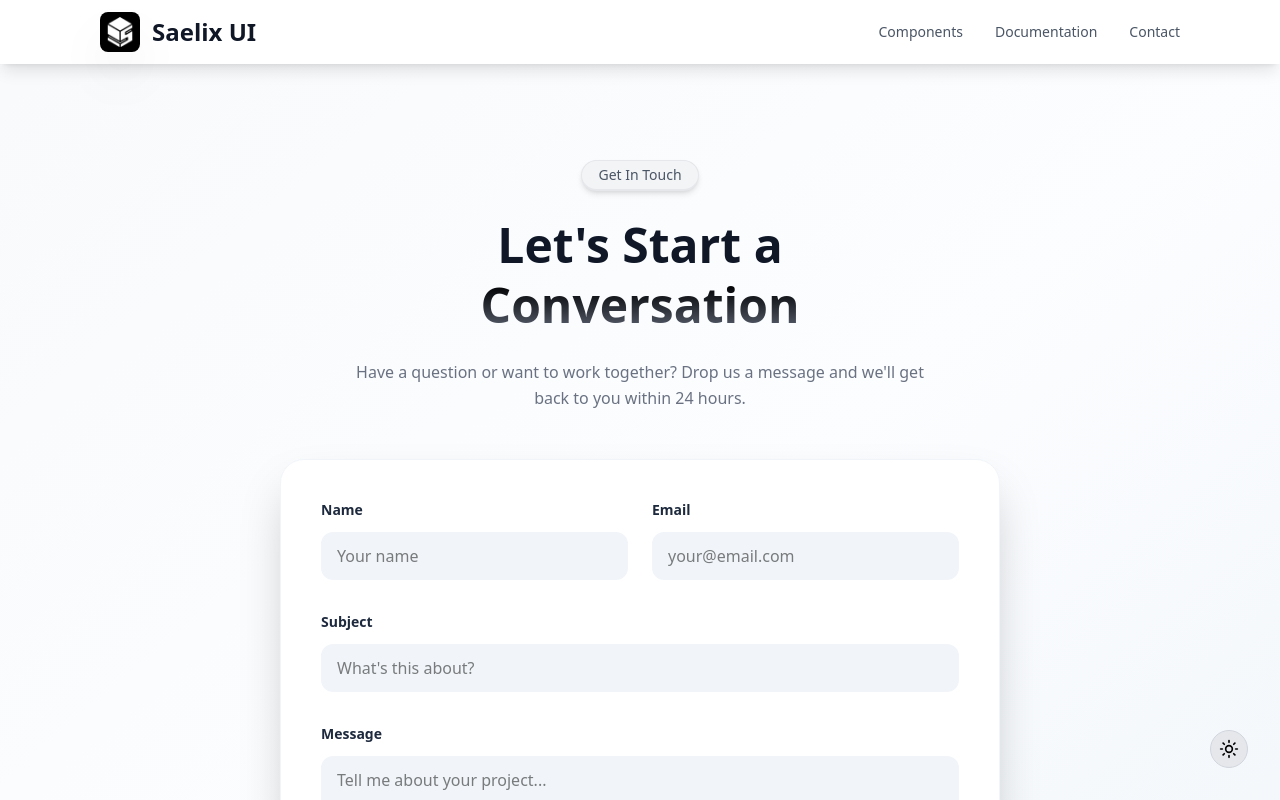
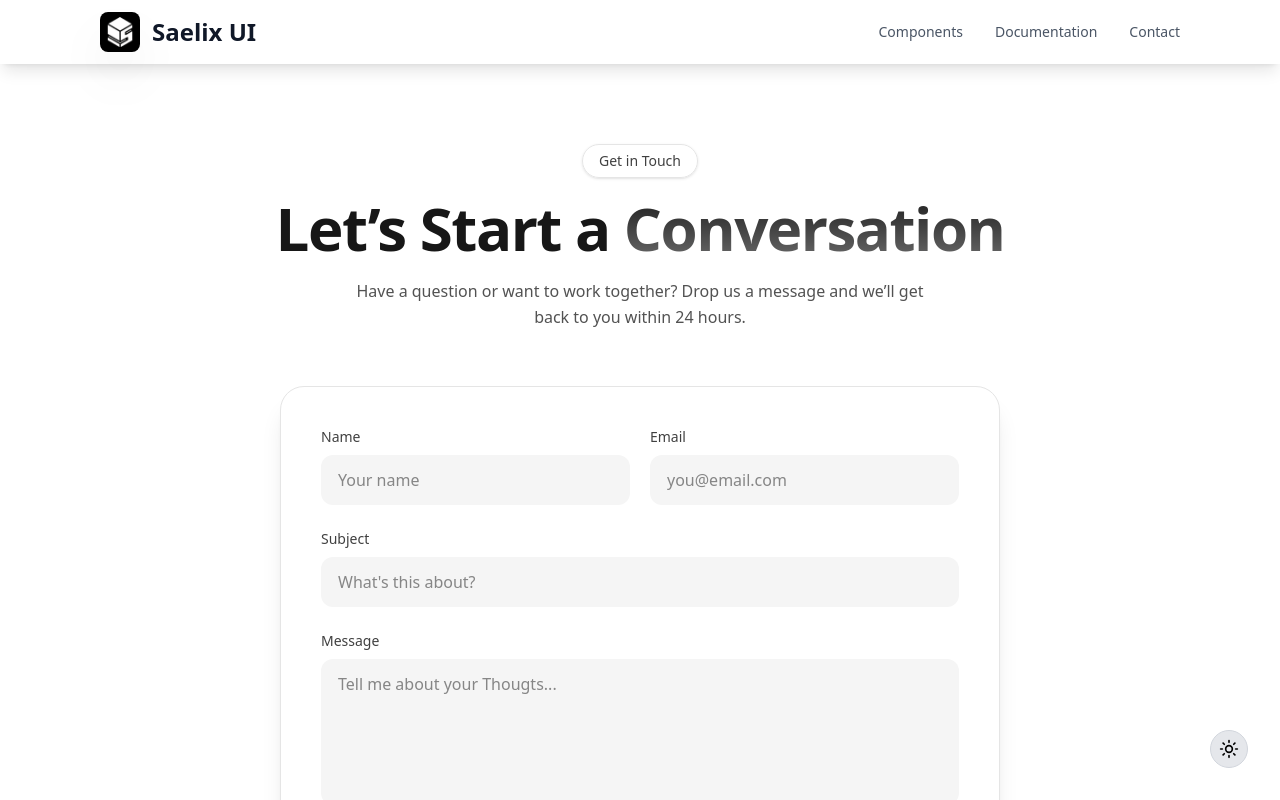
Before and after one commit to Jeet000001/saelixui, a Next.js app: page /contact in a window 1280 px wide. Shown: the top 800 px of the page. Built offline with nearby package versions, Linux system fonts and the light colour scheme.

Commit message:
add dark style on contact componenrt

```diff
--- a/Components/ContactPage_Components/ContactForm.tsx
+++ b/Components/ContactPage_Components/ContactForm.tsx
@@ -1,22 +1,20 @@
 "use client";
 
-import { Send } from "lucide-react";
+import { Send, Loader2 } from "lucide-react";
 import { useState, useRef } from "react";
 import emailjs from "@emailjs/browser";
 import toast from "react-hot-toast";
 
 const ContactForm = () => {
-  const [userName, setUserName] = useState("");
-  const [email, setEmail] = useState("");
-  const [subject, setSubject] = useState("");
-  const [message, setMessage] = useState("");
+  const [loading, setLoading] = useState(false);
 
   const form = useRef<HTMLFormElement | null>(null);
 
   const handleSubmit = (e: React.FormEvent<HTMLFormElement>) => {
     e.preventDefault();
+    if (!form.current) return;
 
-    if (!form.current) return;
+    setLoading(true);
 
     emailjs
       .sendForm(
@@ -26,99 +24,96 @@ const ContactForm = () => {
         "HqPux1QUAuYq1cBT4"
       )
       .then(() => {
-        toast.success("✅ Email sent successfully!");
-
-        // Reset form fields
+        toast.success("Message sent successfully 🚀");
         form.current?.reset();
-        setUserName("");
-        setEmail("");
-        setSubject("");
-        setMessage("");
       })
       .catch(() => {
-        toast.error("❌ Failed to send email");
-      });
+        toast.error("Failed to send message");
+      })
+      .finally(() => setLoading(false));
   };
 
   return (
-    <div className="w-80 md:w-180 bg-white rounded-3xl shadow-2xl border border-slate-100 p-8 sm:p-10 backdrop-blur-sm">
-      <form
-        ref={form}
-        onSubmit={handleSubmit}
-        className="space-y-6 sm:space-y-8"
-      >
-        <div className="grid sm:grid-cols-2 gap-4 sm:gap-6">
-          <div>
-            <label className="block text-sm font-semibold text-slate-800 mb-3">
-              Name
-            </label>
-            <input
-              type="text"
-              name="name"
-              value={userName}
-              onChange={(e) => setUserName(e.target.value)}
-              required
-              className="w-full px-4 py-3 bg-slate-100 rounded-xl"
-              placeholder="Your name"
-            />
-          </div>
+    <div className="w-80 md:w-180 rounded-3xl border border-neutral-200 dark:border-neutral-800
+      bg-white dark:bg-[#111827] p-8 sm:p-10 shadow-xl dark:shadow-neutral-950/40">
 
-          <div>
-            <label className="block text-sm font-semibold text-slate-800 mb-3">
-              Email
-            </label>
-            <input
-              type="email"
-              name="email"
-              value={email}
-              onChange={(e) => setEmail(e.target.value)}
-              required
-              className="w-full px-4 py-3 bg-slate-100 rounded-xl"
-              placeholder="your@email.com"
-            />
-          </div>
+      <form ref={form} onSubmit={handleSubmit} className="space-y-6">
+
+        {/* Name + Email */}
+        <div className="grid sm:grid-cols-2 gap-5">
+          <Input label="Name" name="name" placeholder="Your name" />
+          <Input label="Email" name="email" type="email" placeholder="you@email.com" />
         </div>
 
+        <Input label="Subject" name="subject" placeholder="What's this about?" />
+
+        {/* Message */}
         <div>
-          <label className="block text-sm font-semibold text-slate-800 mb-3">
-            Subject
-          </label>
-          <input
-            type="text"
-            name="subject"
-            value={subject}
-            onChange={(e) => setSubject(e.target.value)}
-            required
-            className="w-full px-4 py-3 bg-slate-100 rounded-xl"
-            placeholder="What's this about?"
-          />
-        </div>
-
-        <div>
-          <label className="block text-sm font-semibold text-slate-800 mb-3">
+          <label className="block mb-2 text-sm font-medium text-neutral-700 dark:text-neutral-300">
             Message
           </label>
           <textarea
             name="message"
-            value={message}
-            onChange={(e) => setMessage(e.target.value)}
             required
             rows={5}
-            className="w-full px-4 py-3 bg-slate-100 rounded-xl resize-none"
-            placeholder="Tell me about your project..."
+            placeholder="Tell me about your Thougts..."
+            className="w-full rounded-xl px-4 py-3 resize-none
+              bg-neutral-100 dark:bg-[#141d2f]
+              text-neutral-900 dark:text-neutral-100
+              border border-transparent
+              focus:border-neutral-400 dark:focus:border-[#1b2842]
+              focus:outline-none focus:ring-2 focus:ring-neutral-300 dark:focus:ring-[#1b2842]"
           />
         </div>
 
+        {/* Button */}
         <button
           type="submit"
-          className="w-full bg-gray-800 hover:bg-gray-950 text-white py-4 rounded-xl font-semibold flex items-center justify-center gap-2"
+          disabled={loading}
+          className="w-full rounded-xl py-4 font-semibold flex items-center justify-center gap-2
+            bg-neutral-900 text-white hover:bg-neutral-800
+            dark:bg-[#172239] dark:text-white dark:hover:bg-[#172543]
+            transition-all active:scale-[0.98] disabled:opacity-70"
         >
-          Send Message
-          <Send className="w-5 h-5" />
+          {loading ? (
+            <>
+              Sending <Loader2 className="w-5 h-5 animate-spin" />
+            </>
+          ) : (
+            <>
+              Send Message <Send className="w-5 h-5" />
+            </>
+          )}
         </button>
       </form>
     </div>
   );
 };
 
+/* Reusable Input */
+const Input = ({
+  label,
+  name,
+  type = "text",
+  placeholder,
+}: any) => (
+  <div>
+    <label className="block mb-2 text-sm font-medium text-neutral-700 dark:text-neutral-300">
+      {label}
+    </label>
+    <input
+      type={type}
+      name={name}
+      required
+      placeholder={placeholder}
+      className="w-full rounded-xl px-4 py-3
+        bg-neutral-100 dark:bg-[#141d2f]
+        text-neutral-900 dark:text-neutral-100
+        border border-transparent
+        focus:border-neutral-400 dark:focus:border-[#1b2842]
+        focus:outline-none focus:ring-2 focus:ring-neutral-300 dark:focus:ring-[#1b2842]"
+    />
+  </div>
+);
+
 export default ContactForm;
--- a/app/contact/page.tsx
+++ b/app/contact/page.tsx
@@ -2,31 +2,68 @@ import ContactForm from "@/Components/ContactPage_Components/ContactForm";
 
 const ContactPage = () => {
   return (
-    <div className="min-h-screen bg-linear-to-br from-slate-50 via-blue-100/10 to-slate-100 py-16 md:py-24 px-4 sm:px-6">
-      <div className="max-w-7xl mx-auto flex flex-col items-center gap-12">
-        <div className="w-full lg:w-1/2 flex justify-center lg:justify-end">
-          <div className="w-full max-w-3xl mx-auto text-center space-y-4 sm:space-y-6">
+    <div
+      className="
+      min-h-screen
+     dark:bg-[#0B0F19]
+      py-20 px-4 sm:px-6
+    "
+    >
+      <div className="max-w-7xl mx-auto flex flex-col items-center gap-14">
+        {/* Heading Section */}
+        <div className="max-w-3xl text-center space-y-5">
           {/* Badge */}
-            <p className="inline-block px-4 py-1 text-sm font-medium  border border-gray-200 text-gray-600 bg-gray-100 rounded-full border-b-2 shadow-md">
-              Get In Touch
+          <p
+            className="
+            inline-flex items-center gap-2
+            px-4 py-1.5 text-sm font-medium
+            rounded-full
+            bg-white/80 dark:bg-neutral-900/80
+            text-neutral-700 dark:text-neutral-300
+            border border-neutral-200 dark:border-neutral-800
+            shadow-sm backdrop-blur
+          "
+          >
+            Get in Touch
           </p>
 
           {/* Heading */}
-            <h4 className="text-3xl sm:text-4xl lg:text-5xl font-extrabold text-gray-900 leading-tight">
-              Let's Start a{" "}
-              <span className="text-transparent bg-clip-text bg-linear-to-b from-black to-gray-500">
+          <h1
+            className="
+            text-4xl sm:text-5xl lg:text-6xl
+            font-extrabold tracking-tight
+            text-neutral-900 dark:text-white
+          "
+          >
+            Let’s Start a{" "}
+            <span
+              className="
+              text-transparent bg-clip-text
+              bg-linear-to-b from-neutral-900 to-neutral-500
+              dark:from-[#3B82F6]
+            dark:to-[#9CA3AF]
+            "
+            >
               Conversation
             </span>
-            </h4>
+          </h1>
 
           {/* Description */}
-            <p className="max-w-xl mx-auto text-sm sm:text-base text-gray-500 leading-relaxed">
+          <p
+            className="
+            max-w-xl mx-auto
+            text-sm sm:text-base
+            text-neutral-600 dark:text-neutral-400
+            leading-relaxed
+          "
+          >
             Have a question or want to work together? Drop us a message and
-              we'll get back to you within 24 hours.
+            we’ll get back to you within 24 hours.
           </p>
         </div>
-        </div>
-        <div className=" flex justify-center">
+
+        {/* Form */}
+        <div className="flex justify-center w-full">
           <ContactForm />
         </div>
       </div>
```
Lines whose indentation alone changed are shown as unchanged.
